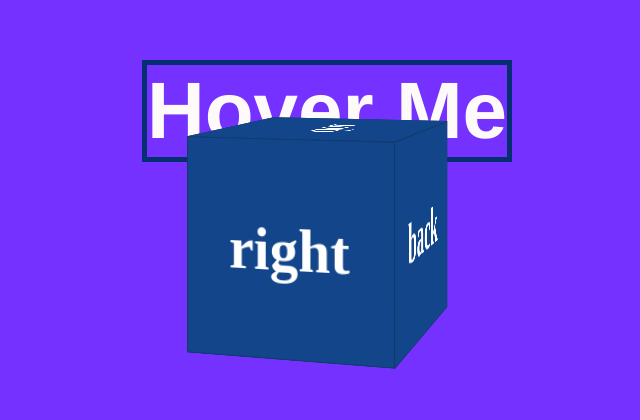
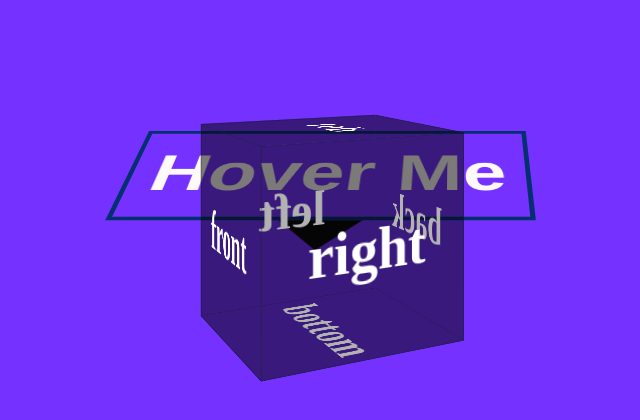
Before and after one commit to DevBassel/Cube, a plain HTML site: page index.html in a window 1280 px wide. Shown: the part 172-592 px from the top of the page, without its empty margins (313-953 px from the left). Drawn offline with Linux system fonts and the light colour scheme.

Commit message:
Add files via upload

```diff
--- a/style.css
+++ b/style.css
@@ -15,7 +15,7 @@ body {
   display: flex;
   justify-content: center;
   align-items: center;
-  perspective: 1000px;
+  perspective: 900px;
   perspective-origin: 60% 200px;
   background: #7531FF
 }
@@ -36,11 +36,13 @@ body {
 h1 {
   content: "Hover Me";
   position: absolute;
-  top: 10%;
+  top: 5%;
   font-size: 50px;
-  color: snow;
+  color: snow;  transform: rotateX(60deg) translatey(50px);
   border: 5px solid #062F71;
-  font-family: Helvetica, sans-serif
+padding: 20px;
+   transform-origin: bottom center;
+ font-family: Helvetica, sans-serif
 }
 
 h1::before {
@@ -51,21 +53,22 @@ h1::before {
   transform: translatex(-50%);
   border-width: 40px;
   border-style: solid;
-  border-color: #123 transparent transparent transparent
+  border-color: #080808 transparent transparent transparent
 }
 
 @media (min-width: 762px) {
   h1 {
     font-size: 80px;
-    top: 29%;
+    top: 27%;
   }
 
 }
 
+
 .container div {
-  background: #124589;
+  background: rgba(0,0,0,.3);
   color: white;
-  border: .5px solid #1235;
+  border: 1.5px solid #1235;
   position: absolute;
   display: flex;
   justify-content: center;
@@ -133,5 +136,5 @@ h1::before {
 }
 
 .d3 {
-  animation: spin 7s infinite linear;
+  animation: spin 6s infinite linear;
 }
```
Also changed, not shown: index.html (+2 -1 lines).
